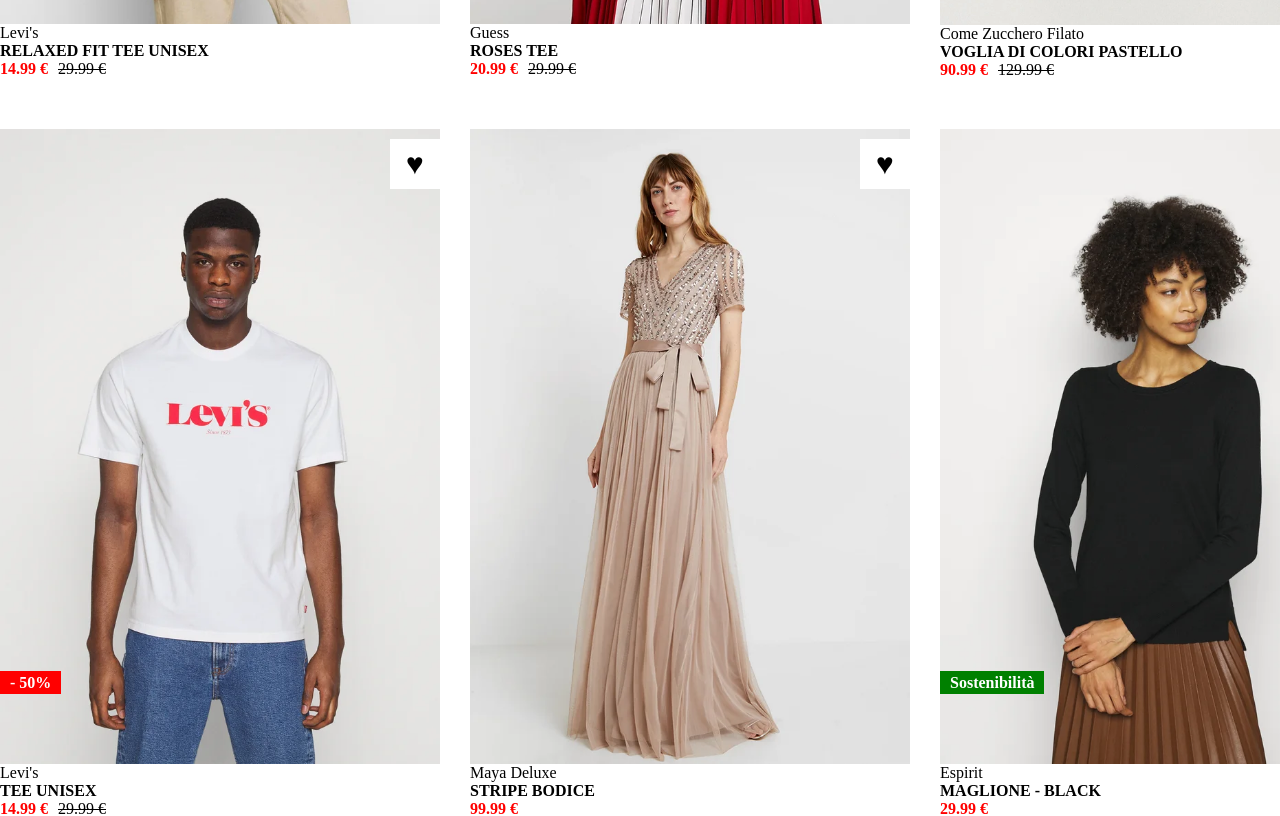
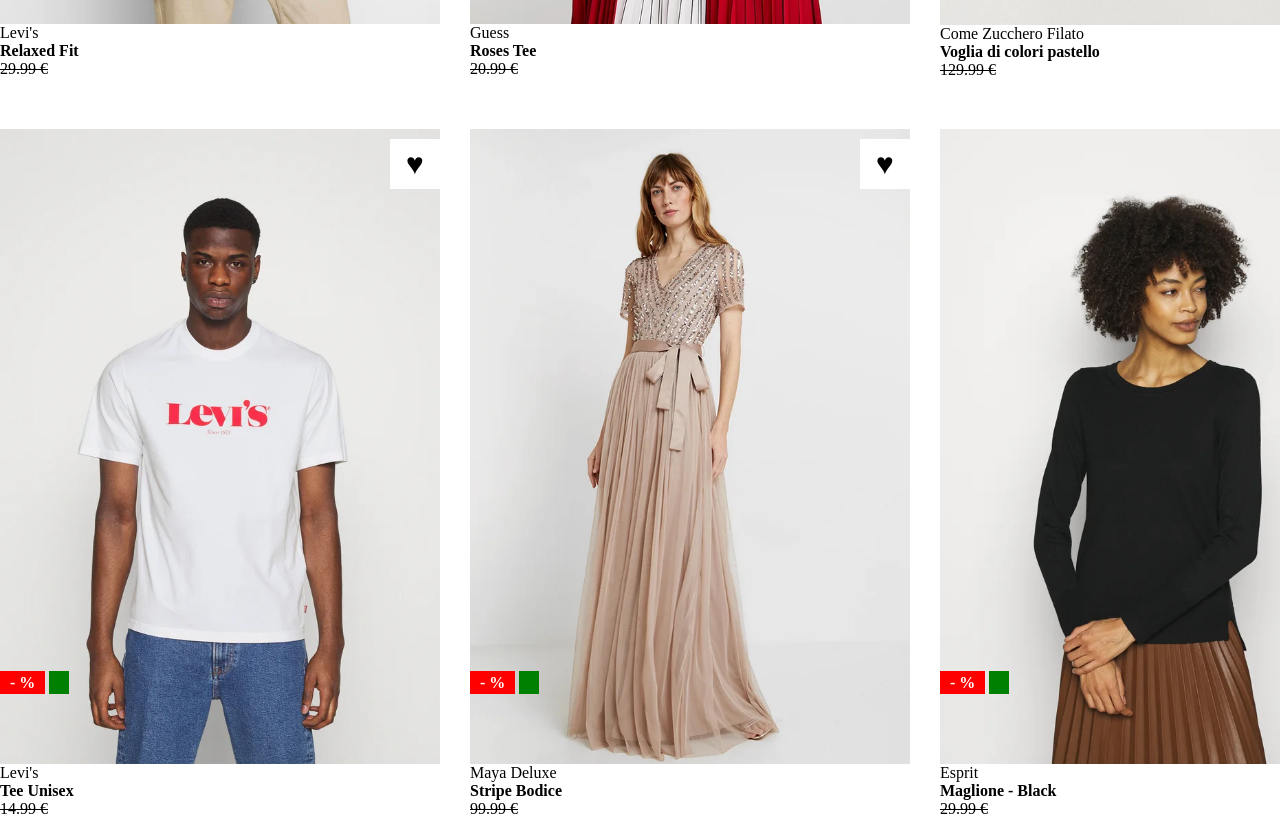
Before and after one commit to CarloVeronese/vite-boolando, a Vue app: page / in a window 1280 px wide. Shown: the part 740-1556 px from the top of the page. Built offline with nearby package versions, Linux system fonts and the light colour scheme.

Commit message:
Add - file json

```diff
--- a/src/App.vue
+++ b/src/App.vue
@@ -2,23 +2,39 @@
 import PageHeader from "./components/PageHeader.vue";
 import PageMain from "./components/PageMain.vue";
 import PageFooter from "./components/PageFooter.vue";
+import productsJson from "./db.json"
 export default {
+  data() {
+    return {
+      cards: productsJson
+    }
+  },
   components: {
     PageHeader,
     PageMain,
     PageFooter
-  }
+  },
 }
 </script>
 
 <template>
   <div class="page-content">
     <PageHeader />
-    <PageMain />
+    <div class="container">
+      <div class="row justify-between cards-container">
+        <div class="col-4" v-for="card in cards.products">
+          <PageMain :card="card" />
+        </div>
+      </div>
+    </div>
     <PageFooter />
   </div>
 </template>
 
 <style lang="scss">
-@use './style/general.scss'
+@use './style/general.scss';
+.cards-container {
+  padding: 55px 0;
+  row-gap: 50px;
+}
 </style>
--- a/src/components/PageFooter.vue
+++ b/src/components/PageFooter.vue
@@ -40,7 +40,7 @@
 @use '../style/partials/variables' as *;
 
 .footer-content {
-    height: 113px;
+    padding: 30px 0;
     background-color: $footer-color;
     color: white;
 
@@ -74,7 +74,6 @@
         .social-links {
             display: flex;
             gap: 10px;
-
             a {
                 color: white;
             }
--- a/src/components/PageHeader.vue
+++ b/src/components/PageHeader.vue
@@ -10,7 +10,7 @@
 </script>
 
 <template>
-    <div class="footer-content">
+    <div class="header-content">
         <div class="container">
             <div class="row">
                 <ul class="list">
@@ -60,7 +60,7 @@
     }
 }
 
-.footer-content {
+.header-content {
     background-color: $header-color;
     line-height: 74px;
 }</style>
--- a/src/components/PageMain.vue
+++ b/src/components/PageMain.vue
@@ -1,112 +1,62 @@
 <script>
 export default {
   data() {
-        return {
-            cards: [
-                {
-                    img: '/1.webp',
-                    imgHover: '1b.webp',
-                    item: 'relaxed fit tee unisex',
-                    brand: "Levi's",
-                    discount: '50',
-                    tag: 'Sostenibilità',
-                    price: 29.99
+    return {};
   },
-                {
-                    img: '/2.webp',
-                    imgHover: '2b.webp',
-                    item: 'roses tee',
-                    brand: "Guess",
-                    discount: '30',
-                    tag: '',
-                    price: 29.99
-                },
-                {
-                    img: '/3.webp',
-                    imgHover: '3b.webp',
-                    item: 'voglia di colori pastello',
-                    brand: "Come Zucchero Filato",
-                    discount: '30',
-                    tag: '',
-                    price: 129.99
-                },
-                {
-                    img: '/4.webp',
-                    imgHover: '4b.webp',
-                    item: 'tee unisex',
-                    brand: "Levi's",
-                    discount: '50',
-                    tag: '',
-                    price: 29.99
-                },
-                {
-                    img: '/5.webp',
-                    imgHover: '5b.webp',
-                    item: 'stripe bodice',
-                    brand: "Maya Deluxe",
-                    discount: '',
-                    tag: '',
-                    price: 99.99
-                },
-                {
-                    img: '/6.webp',
-                    imgHover: '6b.webp',
-                    item: 'MAGLIONE - BLACK',
-                    brand: "Espirit",
-                    discount: '',
-                    tag: 'Sostenibilità',
-                    price: 29.99
-                }
-            ]
-        }
+  props: {
+    card: Object
   },
   methods: {
     returnDiscountedPrice(price, discount) {
-            if (discount == '') return price;
-            const percDiscount =  parseFloat(discount) / 100;
+      if (discount == "") return price;
+      const percDiscount = parseFloat(discount) / 100;
       const discountedPrice = (price * (1 - percDiscount)).toFixed(2);
       return discountedPrice;
+    },
+    clickHeart(){
+        this.card.liked = !this.card.liked;
+    },
+    showTag() {
+        if(this.card.badges[0].type === 'tag') return
     }
-    }
-}
+  },
+};
 </script>
 
 <template>
-    <div class="container">
-        <div class="row justify-between">
-            <div class="col-4" v-for="card in cards">
     <div class="card">
         <figure>
-                        <img :src=card.img alt="" class="card-img">
-                        <img :src=card.imgHover alt="" class="card-img-hover">
+            <img :src="card.frontImage" alt="" class="card-img" />
+            <img :src="card.backImage" alt="" class="card-img-hover" />
             <div class="tags">
                 <div class="discount" v-show="card.discount != ''">- {{ card.discount }}%</div>
                 <div class="tag" v-show="card.tag != ''">{{ card.tag }}</div>
             </div>
-                        <div class="heart">&hearts;</div>
+            <div class="heart" @click="clickHeart()" :class="card.liked ? 'heart-red' : ''">&hearts;</div>
         </figure>
         <div class="brand">{{ card.brand }}</div>
-                    <div class="item">{{ card.item.toUpperCase() }}</div>
+        <div class="item">{{ card.name }}</div>
         <div class="price-container">
-                        <div class="discounted-price">{{ returnDiscountedPrice(card.price, card.discount) }} &euro;</div>
+            <!-- <div class="discounted-price"> {{ returnDiscountedPrice(card.price, card.discount) }} &euro; </div> -->
             <div class="price" v-show="card.discount != ''">{{ card.price }} &euro;</div>
-                    </div>
-                </div>
-            </div>
         </div>
     </div>
 </template>
 
 <style lang="scss" scoped>
-    @use '../style/partials/variables' as *;
+@use "../style/partials/variables" as *;
+
 .card {
   display: flex;
   flex-direction: column;
+
   figure {
     position: relative;
+
     .card-img-hover {
       display: none;
     }
+
     .tags {
       display: flex;
       gap: 4px;
@@ -115,45 +65,51 @@
       position: absolute;
       left: 0;
       bottom: 70px;
+
       * {
         line-height: 23px;
         padding: 0 10px;
       }
+
       .discount {
         background-color: $discount-color;
       }
+
       .tag {
         background-color: $tag-color;
       }
     }
+
     &:hover {
       .card-img {
         display: none;
       }
+
       .card-img-hover {
         display: block;
       }
     }
   }
+
   .price-container {
     display: flex;
     gap: 10px;
+
     .discounted-price {
       color: red;
       font-weight: 600;
     }
+
     .price {
       text-decoration: line-through;
     }
   }
+
   .item {
     font-weight: 600;
   }
 }
-    .row{
-        padding: 55px 0;
-        row-gap: 50px;
-    }
+
 .heart {
   position: absolute;
   right: 0;
@@ -166,12 +122,8 @@
   align-items: center;
   font-size: 30px;
   cursor: pointer;
-        &:hover {
-            color: red;
 }
-    }
-
-    .heart-red{
+.heart-red {
   color: red;
 }
 </style>
--- /dev/null
+++ b/src/db.json
@@ -0,0 +1,106 @@
+{
+  "products": [
+    {
+      "id": 1,
+      "frontImage": "1.webp",
+      "backImage": "1b.webp",
+      "brand": "Levi's",
+      "name": "Relaxed Fit",
+      "price": 29.99,
+      "isInFavorites": true,
+      "badges": [
+        {
+          "type": "tag",
+          "value": "Sostenibilità"
+        },
+        {
+          "type": "discount",
+          "value": "-50%"
+        }
+      ]
+    },
+    {
+      "id": 2,
+      "frontImage": "2.webp",
+      "backImage": "2b.webp",
+      "brand": "Guess",
+      "name": "Roses Tee",
+      "price": 20.99,
+      "isInFavorites": true,
+      "badges": [
+        {
+          "type": "discount",
+          "value": "-30%"
+        }
+      ]
+    },
+    {
+      "id": 3,
+      "frontImage": "3.webp",
+      "backImage": "3b.webp",
+      "brand": "Come Zucchero Filato",
+      "name": "Voglia di colori pastello",
+      "price": 129.99,
+      "isInFavorites": false,
+      "badges": [
+        {
+          "type": "discount",
+          "value": "-30%"
+        }
+      ]
+    },
+    {
+      "id": 4,
+      "frontImage": "4.webp",
+      "backImage": "4b.webp",
+      "brand": "Levi's",
+      "name": "Tee Unisex",
+      "price": 14.99,
+      "isInFavorites": false,
+      "badges": [
+        {
+          "type": "tag",
+          "value": "Sostenibilità"
+        },
+        {
+          "type": "discount",
+          "value": "-50%"
+        }
+      ]
+    },
+    {
+      "id": 5,
+      "frontImage": "5.webp",
+      "backImage": "5b.webp",
+      "brand": "Maya Deluxe",
+      "name": "Stripe Bodice",
+      "price": 99.99,
+      "isInFavorites": true,
+      "badges": [
+        {
+          "type": "tag",
+          "value": "Sostenibilità"
+        },
+        {
+          "type": "discount",
+          "value": "-50%"
+        }
+      ]
+    },
+    {
+      "id": 6,
+      "frontImage": "6.webp",
+      "backImage": "6b.webp",
+      "brand": "Esprit",
+      "name": "Maglione - Black",
+      "price": 29.99,
+      "isInFavorites": true,
+      "badges": [
+        {
+          "type": "tag",
+          "value": "Sostenibilità"
+        }
+      ]
+    }
+  ]
+}
```
Lines whose indentation alone changed are shown as unchanged.
